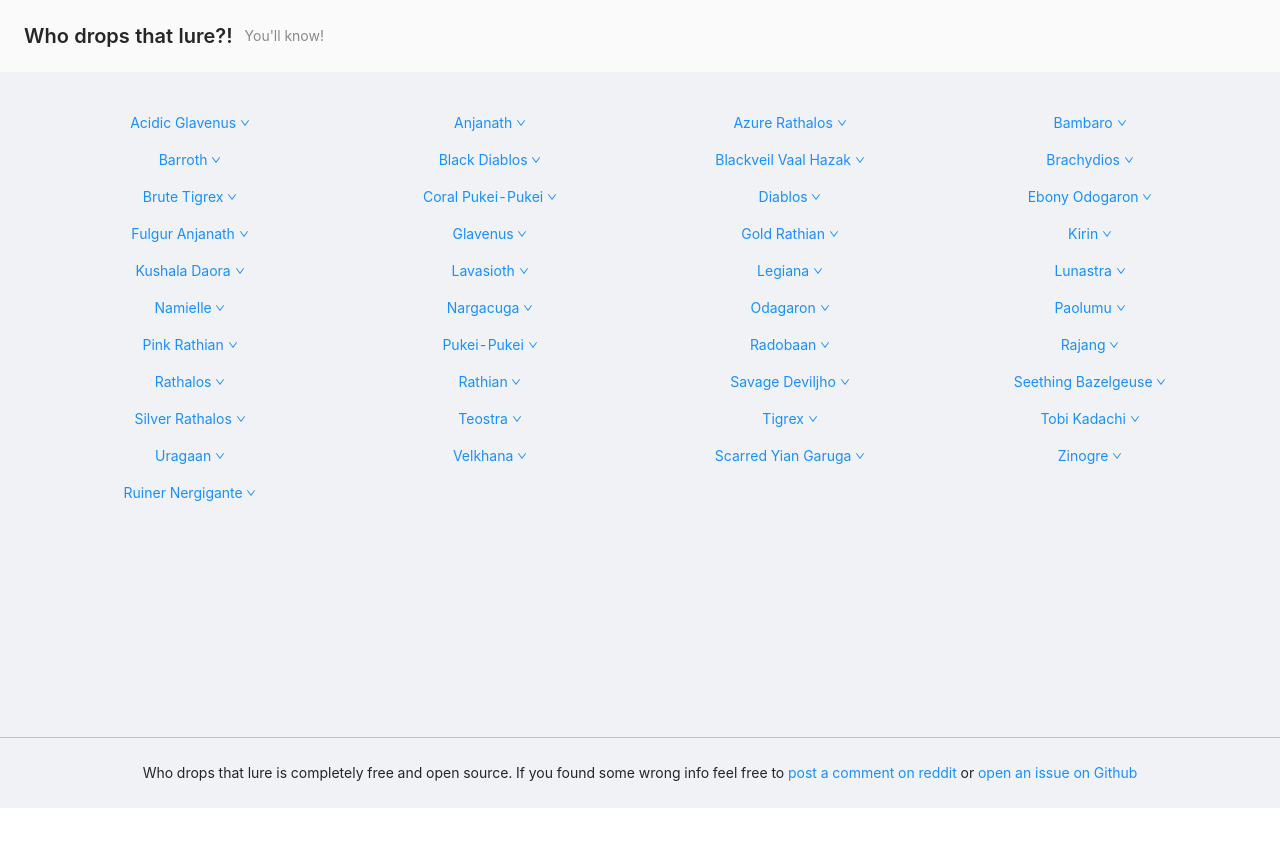
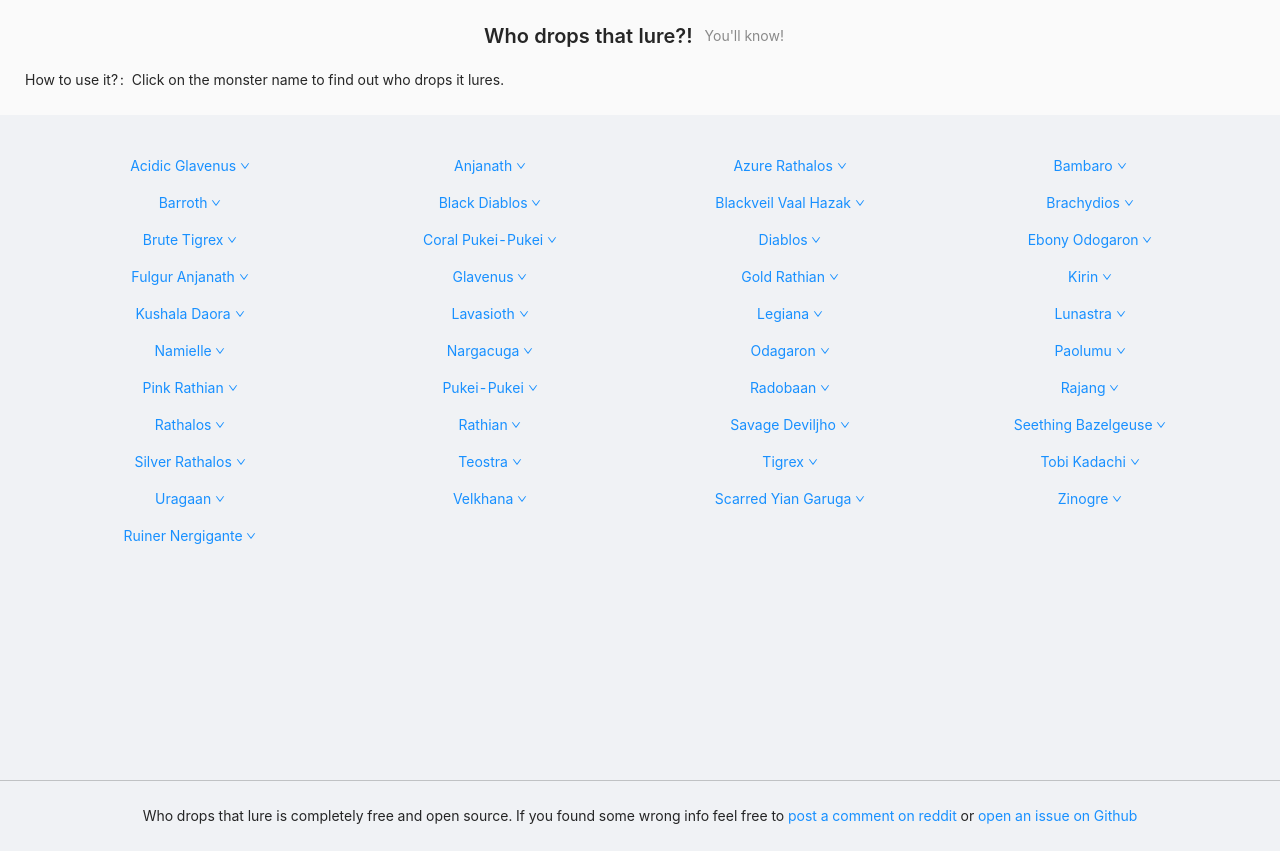
Before and after one commit to gianemi2/the-grinding-lands, a React (Create React App) app: page / in a window 1280 px wide. Before the commit the page ends 808 px from the top, so only its background shows below. Built offline with nearby package versions, Linux system fonts and the light colour scheme.

Commit message:
Better UI-

```diff
--- a/src/App.css
+++ b/src/App.css
@@ -37,3 +37,7 @@
     transform: rotate(360deg);
   }
 }
+
+.ant-page-header .ant-page-header-heading {
+  justify-content: center;
+}
--- a/src/App.js
+++ b/src/App.js
@@ -4,7 +4,7 @@ import './App.css';
 import 'antd/dist/antd.css';
 import Monsters from './components/Monsters'
 
-import { PageHeader, Typography, Layout } from 'antd'
+import { PageHeader, Typography, Layout, Descriptions } from 'antd'
 
 function App() {
 
@@ -19,7 +19,13 @@ function App() {
                 title="Who drops that lure?!"
                 subTitle="You'll know!"
                 style={{ backgroundColor: "#fafafa" }}
-            />
+            >
+                <Descriptions size="small" column={1}>
+                    <Descriptions.Item label="How to use it?">
+                        Click on the monster name to find out who drops it lures.
+                    </Descriptions.Item>
+                </Descriptions>
+            </PageHeader>
             <Content style={{ padding: 40, marginBottom: 40, minHeight: "calc(100vh - 104px)" }}>
                 <Monsters />
             </Content>
```
